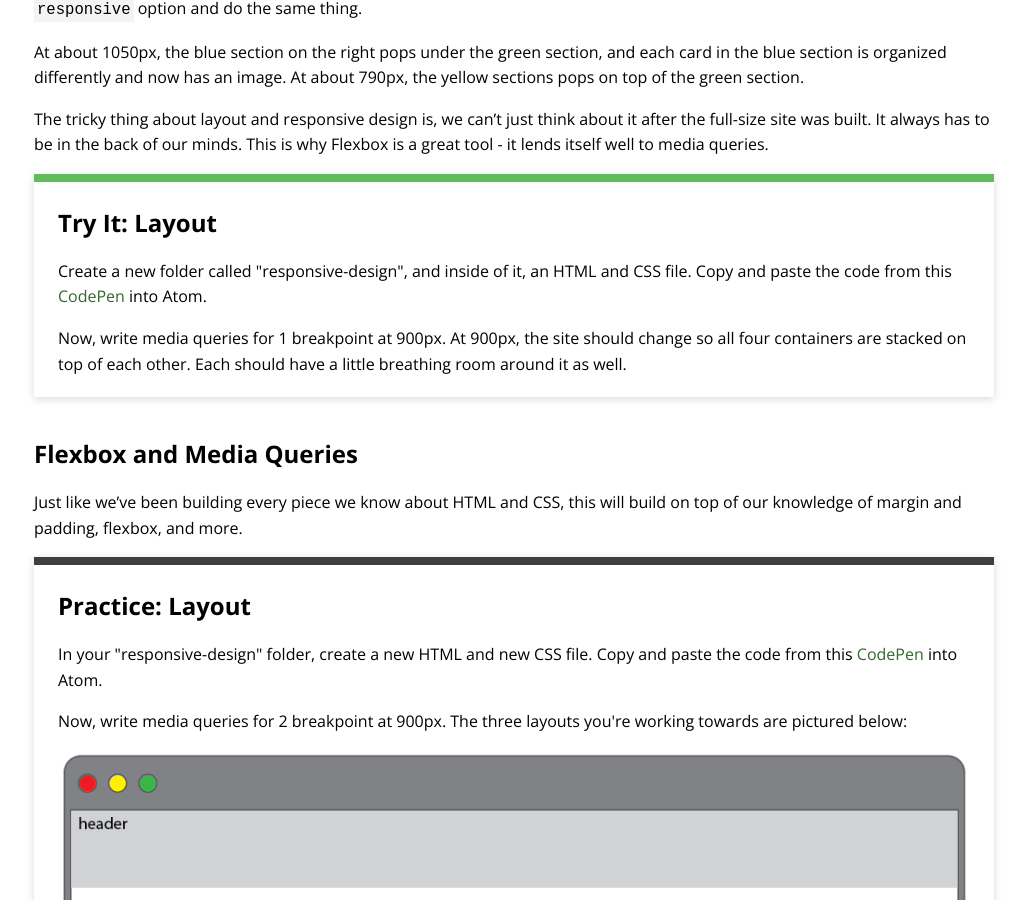
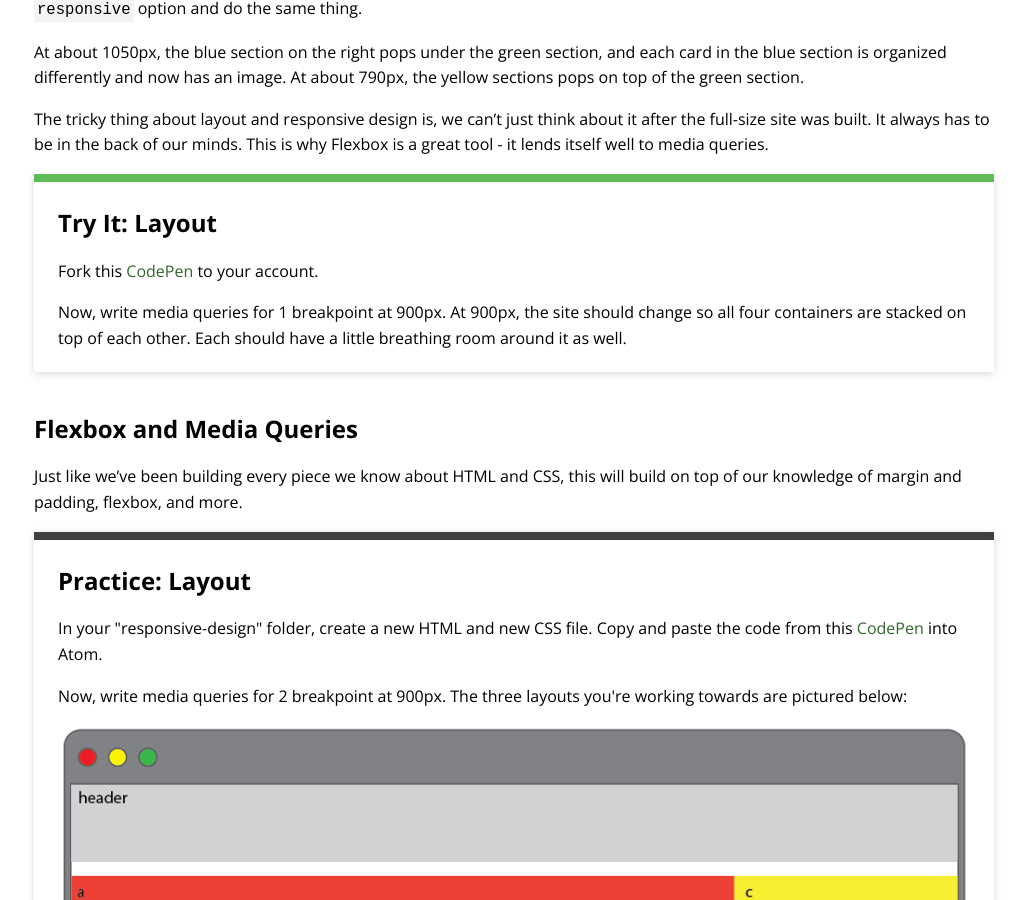
Before and after one commit to ameseee/kwk-curriculum-site, a Jekyll site: the page built from web-app/lessons/responsive-design/index.md, in a window 1280 px wide and 900 px high, scrolled down 2435 px. Shown: the whole window, without its empty margins (126-1153 px from the left). Built offline with Jekyll 4.4.1, drawn with Linux system fonts in a browser that asks for light colours; nearby versions of some CDN libraries.

Commit message:
Fix link and change atom project into a CodePen for Try It

```diff
--- a/web-app/lessons/responsive-design/index.md
+++ b/web-app/lessons/responsive-design/index.md
@@ -79,7 +79,7 @@ The tricky thing about layout and responsive design is, we can't just think abou
 
 <div class="try-it">
   <h2>Try It: Layout</h2>
-  <p>Create a new folder called "responsive-design", and inside of it, an HTML and CSS file. Copy and paste the code from this <a target="blank" href="https://codepen.io/turing-kwk/pen/bJKzvB?editors=1100">CodePen</a> into Atom.</p>
+  <p>Fork this <a target="blank" href="https://codepen.io/turing-kwk/pen/bJKzvB?editors=1100">CodePen</a> to your account.</p>
   <p>Now, write media queries for 1 breakpoint at 900px. At 900px, the site should change so all four containers are stacked on top of each other. Each should have a little breathing room around it as well.</p>
 </div>
 
@@ -89,7 +89,7 @@ Just like we've been building every piece we know about HTML and CSS, this will
 
 <div class="practice">
   <h2>Practice: Layout</h2>
-  <p>In your "responsive-design" folder, create a new HTML and new CSS file. Copy and paste the code from this <a target="blank" href="https://codepen.io/turing-kwk/pen/bJKzvB?editors=1100">CodePen</a> into Atom.</p>
+  <p>In your "responsive-design" folder, create a new HTML and new CSS file. Copy and paste the code from this <a target="blank" href="https://codepen.io/turing-kwk/pen/ROJdaR">CodePen</a> into Atom.</p>
   <p>Now, write media queries for 2 breakpoint at 900px. The three layouts you're working towards are pictured below:</p>
   <img src="./assets/full-screen.png" alt="Full screen view">
   <img src="./assets/ipad-screen.png" alt="iPad screen view">
```
